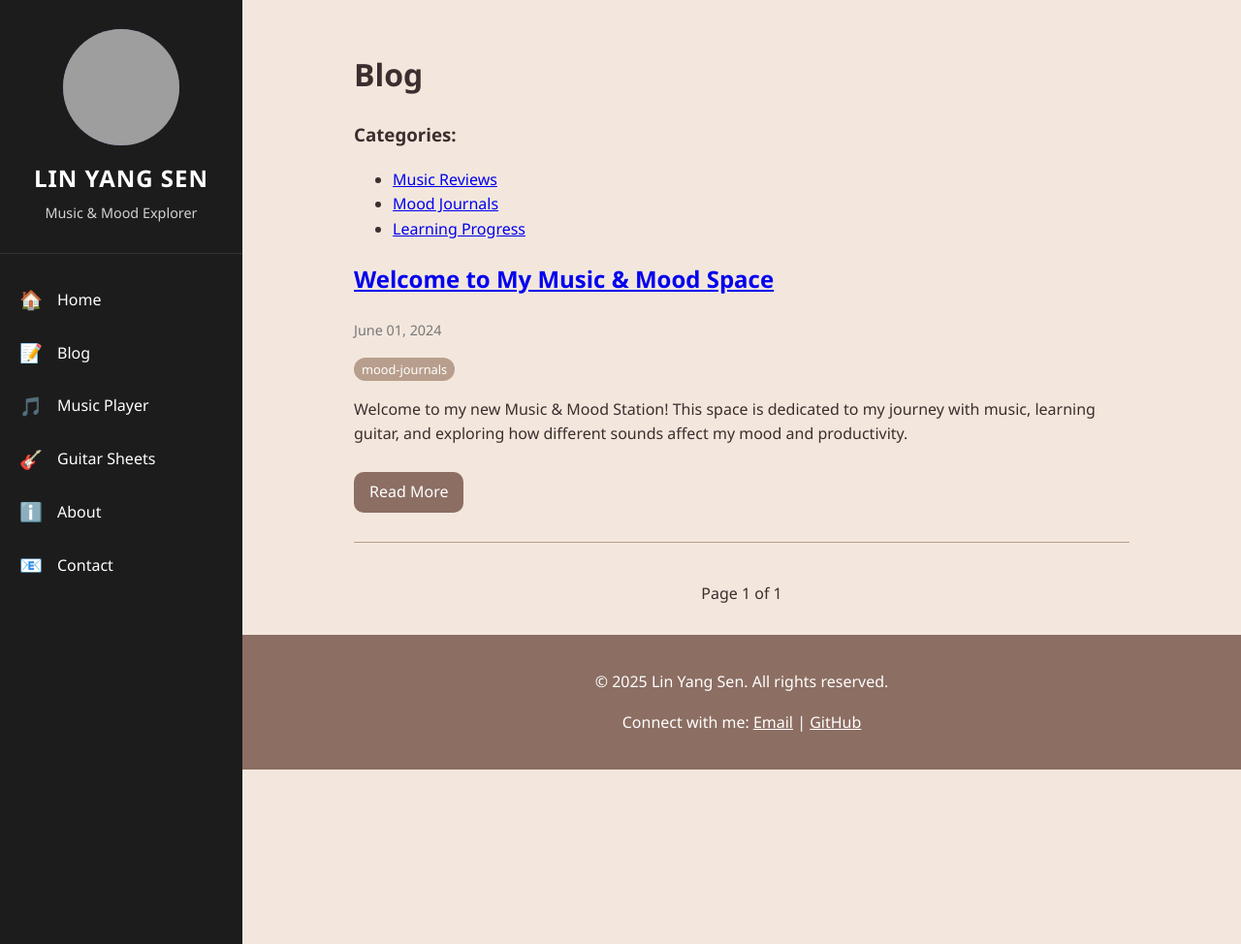
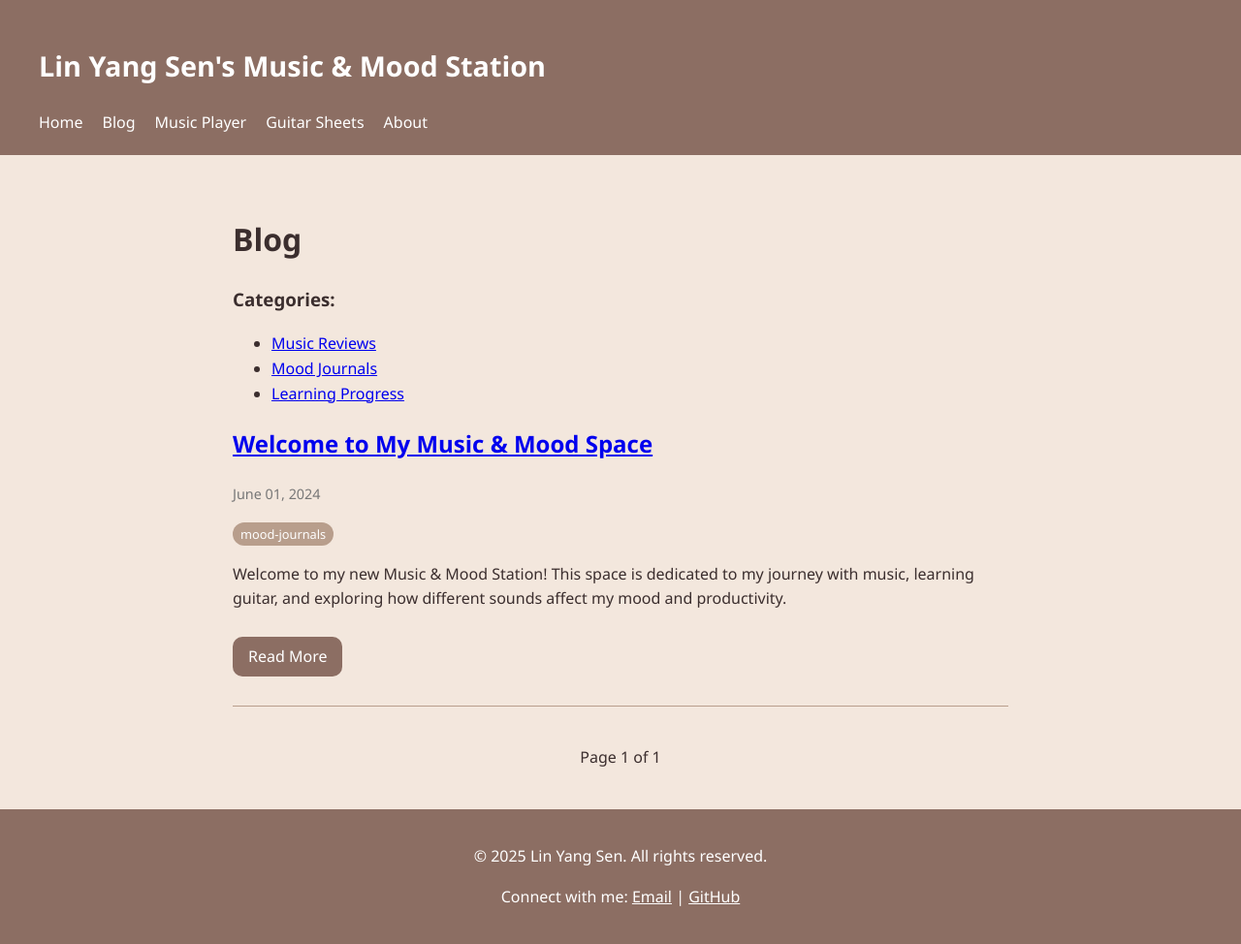
Before and after one commit to tommy60718/tommy60718.github.io, a Jekyll site: the page built from blog/index.html, in a window 1280 px wide and 974 px high. Shown: the whole window at 97% size. Built offline with Jekyll 4.4.1, drawn with Linux system fonts in a browser that asks for light colours; the list of posts is cut into pages by our own code; grey boxes are pictures that could not be loaded.

Commit message:
Revert "turn top menu into the side menu list"
This reverts commit 87054ea9ed685517b897bd65949b85c68ac38f65.

```diff
--- a/_includes/sidebar.html
+++ /dev/null
@@ -1,50 +0,0 @@
-<div class="sidebar">
-  <div class="profile-section">
-    <div class="profile-image">
-      <img src="/assets/images/profile.jpg" alt="Lin Yang Sen">
-    </div>
-    <h2 class="site-title">LIN YANG SEN</h2>
-    <p class="site-subtitle">Music & Mood Explorer</p>
-  </div>
-
-  <nav class="sidebar-nav">
-    <ul>
-      <li>
-        <a href="/" class="nav-item">
-          <span class="nav-icon">🏠</span>
-          <span class="nav-text">Home</span>
-        </a>
-      </li>
-      <li>
-        <a href="/blog" class="nav-item">
-          <span class="nav-icon">📝</span>
-          <span class="nav-text">Blog</span>
-        </a>
-      </li>
-      <li>
-        <a href="/music-player" class="nav-item">
-          <span class="nav-icon">🎵</span>
-          <span class="nav-text">Music Player</span>
-        </a>
-      </li>
-      <li>
-        <a href="/guitar-sheets" class="nav-item">
-          <span class="nav-icon">🎸</span>
-          <span class="nav-text">Guitar Sheets</span>
-        </a>
-      </li>
-      <li>
-        <a href="/about" class="nav-item">
-          <span class="nav-icon">ℹ️</span>
-          <span class="nav-text">About</span>
-        </a>
-      </li>
-      <li>
-        <a href="/contact" class="nav-item">
-          <span class="nav-icon">📧</span>
-          <span class="nav-text">Contact</span>
-        </a>
-      </li>
-    </ul>
-  </nav>
-</div>
--- a/_layouts/default.html
+++ b/_layouts/default.html
@@ -8,23 +8,13 @@
   {% seo %}
 </head>
 <body>
-  <div class="site-container">
-    {% include sidebar.html %}
+  {% include header.html %}
 
-    <div class="main-content">
-      <div class="mobile-menu-toggle" id="menu-toggle">
-        <span></span>
-        <span></span>
-        <span></span>
-      </div>
+  <main class="content">
+    {{ content }}
+  </main>
 
-      <main class="content">
-        {{ content }}
-      </main>
-
-      {% include footer.html %}
-    </div>
-  </div>
+  {% include footer.html %}
 
   <script src="/assets/js/main.js"></script>
 </body>
--- a/assets/css/main.css
+++ b/assets/css/main.css
@@ -5,9 +5,6 @@
   --bg-color: #f3e7dd;
   --text-color: #3b2e2e;
   --light-color: #ffffff;
-  --sidebar-bg: #1c1c1c;
-  --sidebar-text: #ffffff;
-  --sidebar-hover: #2d2d2d;
   --border-radius: 10px;
   --box-shadow: 0 2px 10px rgba(0, 0, 0, 0.1);
 }
@@ -21,171 +18,62 @@ body {
   line-height: 1.6;
 }
 
-/* Site Layout */
-.site-container {
-  display: flex;
-  min-height: 100vh;
+.container {
+  max-width: 1200px;
+  margin: 0 auto;
+  padding: 0 20px;
 }
 
-/* Sidebar Styles */
-.sidebar {
-  width: 250px;
-  background-color: var(--sidebar-bg);
-  color: var(--sidebar-text);
-  position: fixed;
-  height: 100vh;
-  overflow-y: auto;
-  z-index: 100;
-}
-
-.profile-section {
-  padding: 30px 20px;
-  text-align: center;
-  border-bottom: 1px solid rgba(255, 255, 255, 0.1);
-}
-
-.profile-image {
-  width: 120px;
-  height: 120px;
-  margin: 0 auto 15px;
-  border-radius: 50%;
-  overflow: hidden;
-  background-color: #6247aa; /* Purple background if no image */
-}
-
-.profile-image img {
-  width: 100%;
-  height: 100%;
-  object-fit: cover;
-}
-
-.site-title {
-  margin: 0;
-  font-size: 1.5rem;
-  font-weight: 600;
-  letter-spacing: 1px;
-}
-
-.site-subtitle {
-  margin: 5px 0 0;
-  font-size: 0.9rem;
-  opacity: 0.8;
-}
-
-.sidebar-nav {
+/* Header Styles */
+.site-header {
+  background-color: var(--primary-color);
+  color: var(--light-color);
   padding: 20px 0;
 }
 
-.sidebar-nav ul {
+.site-title a {
+  color: var(--light-color);
+  text-decoration: none;
+  font-size: 1.8rem;
+}
+
+.site-nav ul {
   list-style: none;
   padding: 0;
-  margin: 0;
+  display: flex;
+  margin: 10px 0 0;
 }
 
-.sidebar-nav li {
-  margin: 0;
+.site-nav li {
+  margin-right: 20px;
 }
 
-.nav-item {
-  display: flex;
-  align-items: center;
-  padding: 12px 20px;
-  color: var(--sidebar-text);
+.site-nav a {
+  color: var(--light-color);
   text-decoration: none;
-  transition: background-color 0.3s;
+  font-weight: 500;
+  transition: color 0.3s;
 }
 
-.nav-item:hover {
-  background-color: var(--sidebar-hover);
+.site-nav a:hover {
+  color: var(--bg-color);
 }
 
-.nav-icon {
-  margin-right: 15px;
-  font-size: 1.2rem;
-  width: 24px;
-  text-align: center;
-}
-
-.nav-text {
-  font-size: 1rem;
-}
-
-/* Main Content */
-.main-content {
-  flex: 1;
-  margin-left: 250px;
-  width: calc(100% - 250px);
-}
-
+/* Content Styles */
 .content {
-  padding: 30px;
-}
-
-/* Mobile Menu Toggle */
-.mobile-menu-toggle {
-  display: none;
-  position: fixed;
-  top: 20px;
-  right: 20px;
-  z-index: 200;
-  cursor: pointer;
-  background-color: var(--primary-color);
-  padding: 10px;
-  border-radius: 4px;
-}
-
-.mobile-menu-toggle span {
-  display: block;
-  width: 25px;
-  height: 3px;
-  background-color: white;
-  margin: 5px 0;
-  transition: transform 0.3s, opacity 0.3s;
+  padding: 40px 0;
 }
 
 /* Footer Styles */
 .site-footer {
   background-color: var(--primary-color);
   color: var(--light-color);
-  padding: 20px;
+  padding: 20px 0;
   text-align: center;
 }
 
 .site-footer a {
   color: var(--light-color);
-}
-
-/* Responsive Styles */
-@media (max-width: 992px) {
-  .sidebar {
-    transform: translateX(-100%);
-    transition: transform 0.3s ease;
-  }
-
-  .sidebar.active {
-    transform: translateX(0);
-  }
-
-  .main-content {
-    margin-left: 0;
-    width: 100%;
-  }
-
-  .mobile-menu-toggle {
-    display: block;
-  }
-
-  body.menu-open .mobile-menu-toggle span:nth-child(1) {
-    transform: rotate(45deg) translate(5px, 6px);
-  }
-
-  body.menu-open .mobile-menu-toggle span:nth-child(2) {
-    opacity: 0;
-  }
-
-  body.menu-open .mobile-menu-toggle span:nth-child(3) {
-    transform: rotate(-45deg) translate(5px, -6px);
-  }
 }
 
 /* Blog Styles */
--- a/assets/js/main.js
+++ b/assets/js/main.js
@@ -8,23 +8,7 @@ document.addEventListener('DOMContentLoaded', function() {
   if (document.querySelector('.blog-index')) {
     // Blog-specific JS could go here
   }
-
-  // Mobile menu toggle
-  initMobileMenu();
 });
-
-function initMobileMenu() {
-  const menuToggle = document.getElementById('menu-toggle');
-  const sidebar = document.querySelector('.sidebar');
-  const body = document.body;
-
-  if (!menuToggle) return;
-
-  menuToggle.addEventListener('click', function() {
-    sidebar.classList.toggle('active');
-    body.classList.toggle('menu-open');
-  });
-}
 
 function initMusicPlayer() {
   // Player elements
```
